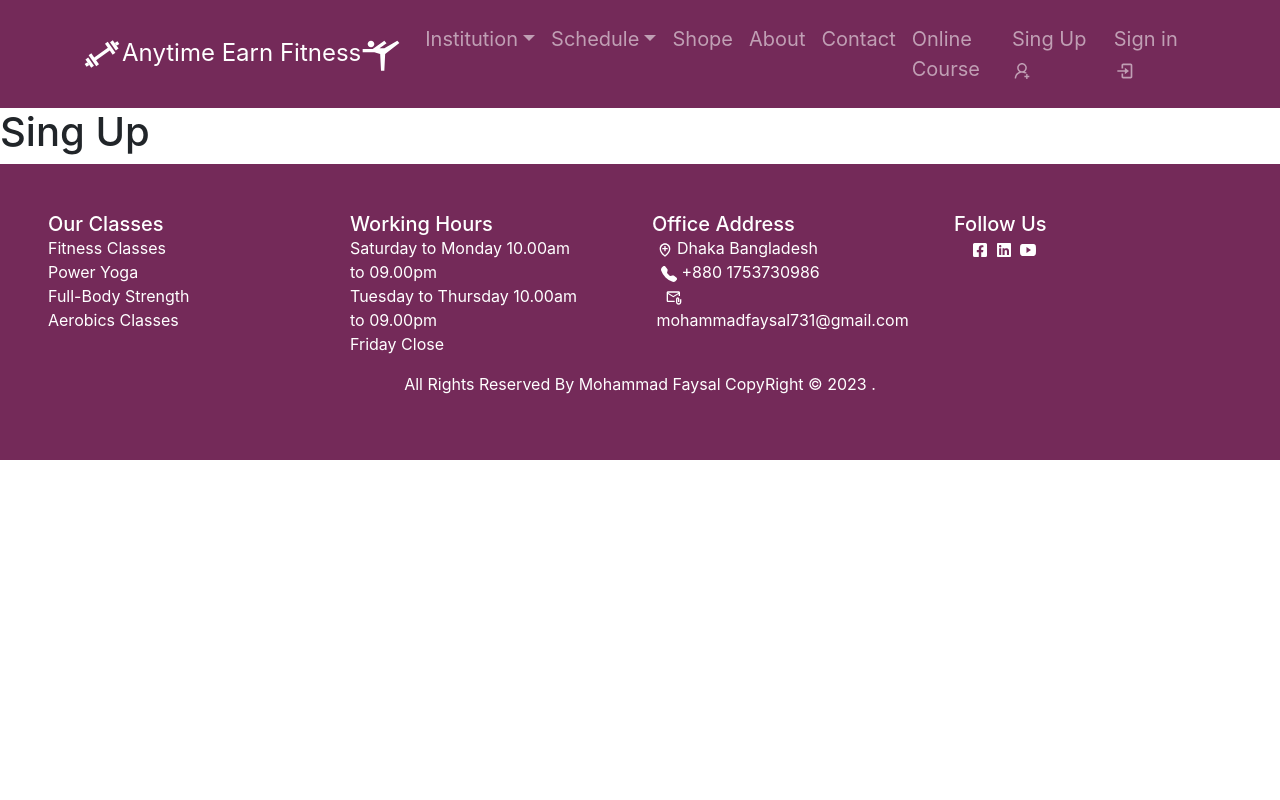
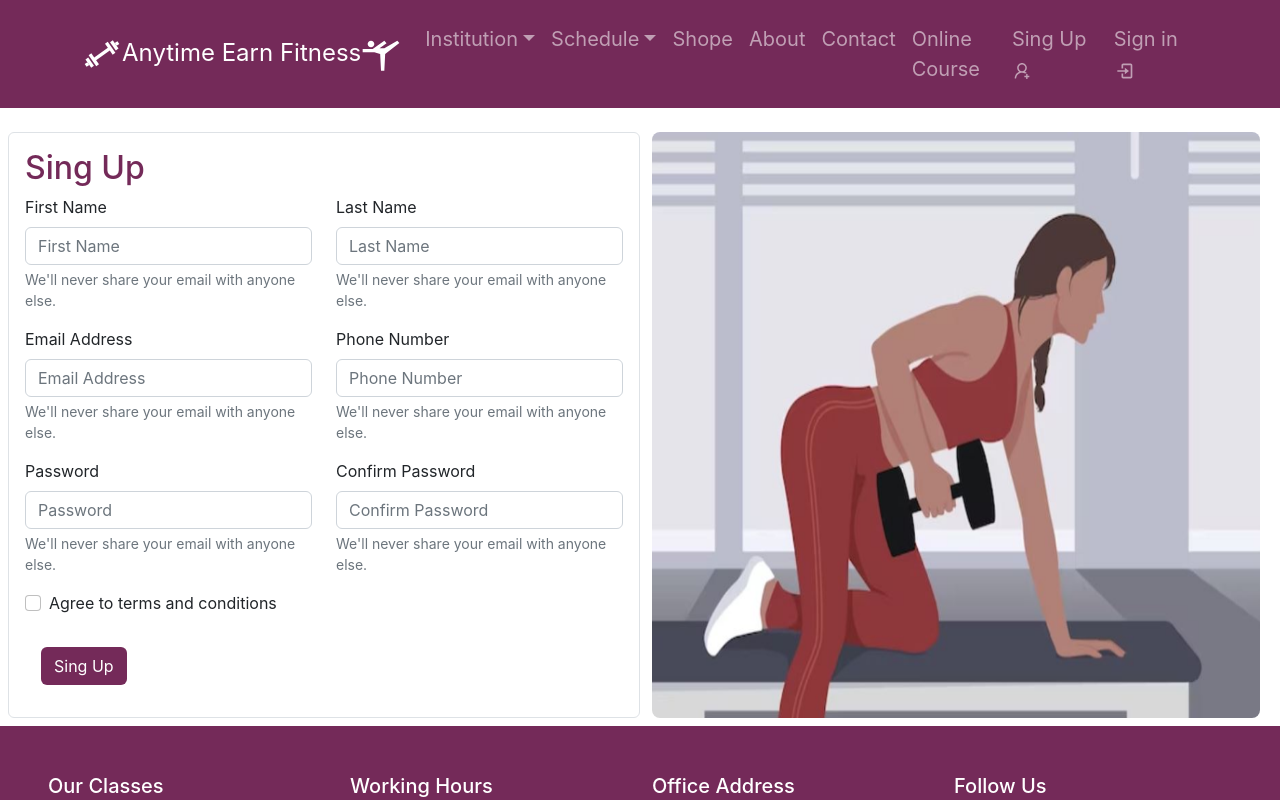
Before and after one commit to MohammadFaysal731/MohammadFaysal731-anytime-earn-fitness-client, a React (Create React App) app: page /sing-up in a window 1280 px wide. Shown: the top 800 px of the page. Built offline with nearby package versions, Linux system fonts and the light colour scheme.

Commit message:
desing signin and singup page

```diff
--- a/src/pages/Home/OnlineShop/OnlineShop.js
+++ b/src/pages/Home/OnlineShop/OnlineShop.js
@@ -1,5 +1,5 @@
 import React from "react";
-import { Button, Card, Col, Row } from "react-bootstrap";
+import { Card, Col, Row } from "react-bootstrap";
 import { BsStarFill, BsStarHalf } from "react-icons/bs";
 import { HiOutlineDotsCircleHorizontal } from "react-icons/hi";
 import Product1 from "../../../assets/images/online-shop/electric-Treadmill-DK-12ADP2.JPG";
@@ -45,12 +45,12 @@ const OnlineShop = () => {
                     <BsStarHalf className="mx-1" />
                   </Card.Text>
                   <div className="d-flex justify-content-between align-items-center">
-                    <Button
-                      className="text-uppercase "
+                    <button
+                      className="text-uppercase btn text-white"
                       style={{ background: "#742A59" }}
                     >
                       Add To Cart
-                    </Button>
+                    </button>
                     <HiOutlineDotsCircleHorizontal
                       className="fs-3"
                       style={{ color: "#742A59" }}
--- a/src/pages/Home/Services/Services.js
+++ b/src/pages/Home/Services/Services.js
@@ -1,5 +1,5 @@
 import React from "react";
-import { Button, Card, Col, Row } from "react-bootstrap";
+import { Card, Col, Row } from "react-bootstrap";
 import { TiTickOutline } from "react-icons/ti";
 import { Link } from "react-router-dom";
 import { servicesData } from "./ServicesData";
@@ -48,12 +48,12 @@ const Services = () => {
                     <h4 style={{ color: "#9F2FF0" }}>$ {price}</h4>
                   </div>
                   <Link to="/about">
-                    <Button
-                      className="w-100 mt-2"
+                    <button
+                      className="w-100 mt-2 btn text-white"
                       style={{ background: "#742A59" }}
                     >
                       Book Now
-                    </Button>
+                    </button>
                   </Link>
                 </Card.Body>
               </Card>
--- a/src/pages/SignIn.js
+++ b/src/pages/SignIn.js
@@ -1,9 +1,91 @@
-import React from 'react';
-
+import React from "react";
+import SingInImages from "../assets/images/others/sign-in.png";
 const SignIn = () => {
+  const handleSubmit = (e) => {
+    e.preventDefault();
+    const emailAddress = e.target.emailAddress.value;
+    const password = e.target.password.value;
+    const confirmPassword = e.target.confirmPassword.value;
+    const fromData = {
+      emailAddress,
+      password,
+      confirmPassword,
+    };
+    console.log(fromData);
+  };
   return (
     <>
-     <h1>sing In</h1>
+      <div className="row m-2">
+        <div className="col-12 col-md-6 mt-3 border rounded p-3">
+          <form onSubmit={handleSubmit}>
+            <h2 style={{ color: "#742A59" }}>Sing In</h2>
+            <div className="row">
+              {/* Email Address */}
+              <div class="mb-3 col-12">
+                <label for="emailAddress" class="form-label">
+                  Email Address
+                </label>
+                <input
+                  type="email"
+                  name="emailAddress"
+                  class="form-control"
+                  id="email-address"
+                  placeholder="Email Address"
+                />
+                <div id="email-address" class="form-text">
+                  We'll never share your email with anyone else.
+                </div>
+              </div>
+              {/* Password   */}
+              <div class="mb-3 col-12">
+                <label for="password" class="form-label">
+                  Password
+                </label>
+                <input
+                  type="password"
+                  class="form-control"
+                  name="password"
+                  id="password"
+                  placeholder="Password"
+                />
+                <div id="password" class="form-text">
+                  We'll never share your email with anyone else.
+                </div>
+              </div>
+              {/* Confirm Password   */}
+              <div class="mb-3 col-12">
+                <label for="confirmPassword" class="form-label">
+                  Confirm Password
+                </label>
+                <input
+                  type="password"
+                  name="confirmPassword"
+                  class="form-control"
+                  id="confirm-password"
+                  placeholder="Confirm Password"
+                />
+                <div id="confirmPassword" class="form-text">
+                  We'll never share your email with anyone else.
+                </div>
+              </div>
+            </div>
+            <button
+              type="submit"
+              className="m-3 btn text-white"
+              style={{ backgroundColor: "#742A59" }}
+            >
+              Sing In
+            </button>
+          </form>
+        </div>
+        <div className="col-12 col-md-6 mt-3">
+          <img
+            className="img-fluid w-100 h-100 rounded-3 "
+            src={SingInImages}
+            alt=""
+          />
+        </div>
+      </div>
     </>
   );
 };
--- a/src/pages/SingUp.js
+++ b/src/pages/SingUp.js
@@ -1,9 +1,160 @@
-import React from 'react';
+import React, { useState } from "react";
+import SingUpImages from "../assets/images/others/sing-up.png";
+const SingUp = () => {
+  const [agree, setAgree] = useState(false);
 
-const SingUp = () => {
+  const handleSubmit = (e) => {
+    e.preventDefault();
+    const firstName = e.target.firstName.value;
+    const lastName = e.target.lastName.value;
+    const emailAddress = e.target.emailAddress.value;
+    const phoneNumber = e.target.phoneNumber.value;
+    const password = e.target.password.value;
+    const confirmPassword = e.target.confirmPassword.value;
+    const fromData ={
+      firstName,
+      lastName,
+      emailAddress,
+      phoneNumber,
+      password,
+      confirmPassword,
+
+    }
+    console.log(fromData);
+  };
   return (
     <>
-      <h1>Sing Up</h1>
+      <div className="row m-2">
+        <div className="col-12 col-md-6 mt-3 border rounded p-3">
+          <form onSubmit={handleSubmit}>
+            <h2 style={{ color: "#742A59" }}>Sing Up</h2>
+            <div className="row">
+              {/* First Name  */}
+              <div class="mb-3 col-6">
+                <label for="firstName" class="form-label">
+                  First Name
+                </label>
+                <input
+                  type="text"
+                  name="firstName"
+                  class="form-control"
+                  id="first-name"
+                  placeholder="First Name"
+                />
+                <div id="first-name" class="form-text">
+                  We'll never share your email with anyone else.
+                </div>
+              </div>
+              {/* Last Name  */}
+              <div class="mb-3 col-6">
+                <label for="lastName" class="form-label">
+                  Last Name
+                </label>
+                <input
+                  type="text"
+                  name="lastName"
+                  class="form-control"
+                  id="last-name"
+                  placeholder="Last Name"
+                />
+                <div id="last-name" class="form-text">
+                  We'll never share your email with anyone else.
+                </div>
+              </div>
+              {/* Email Address */}
+              <div class="mb-3 col-6">
+                <label for="emailAddress" class="form-label">
+                  Email Address
+                </label>
+                <input
+                  type="email"
+                  name="emailAddress"
+                  class="form-control"
+                  id="email-address"
+                  placeholder="Email Address"
+                />
+                <div id="email-address" class="form-text">
+                  We'll never share your email with anyone else.
+                </div>
+              </div>
+              {/* Phone Number   */}
+              <div class="mb-3 col-6">
+                <label for="phoneNumber" class="form-label">
+                  Phone Number
+                </label>
+                <input
+                  type="number"
+                  name="phoneNumber"
+                  class="form-control"
+                  id="phone-number"
+                  placeholder="Phone Number"
+                />
+                <div id="phone-number" class="form-text">
+                  We'll never share your email with anyone else.
+                </div>
+              </div>
+              {/* Password   */}
+              <div class="mb-3 col-6">
+                <label for="password" class="form-label">
+                  Password
+                </label>
+                <input
+                  type="password"
+                  class="form-control"
+                  name="password"
+                  id="password"
+                  placeholder="Password"
+                />
+                <div id="password" class="form-text">
+                  We'll never share your email with anyone else.
+                </div>
+              </div>
+              {/* Confirm Password   */}
+              <div class="mb-3 col-6">
+                <label for="confirmPassword" class="form-label">
+                  Confirm Password
+                </label>
+                <input
+                  type="password"
+                  name="confirmPassword"
+                  class="form-control"
+                  id="confirm-password"
+                  placeholder="Confirm Password"
+                />
+                <div id="confirmPassword" class="form-text">
+                  We'll never share your email with anyone else.
+                </div>
+              </div>
+            </div>
+            {/* Check  */}
+            <div class="mb-3 form-check">
+              <input
+                type="checkbox"
+                class="form-check-input"
+                id="exampleCheck1"
+                name="check"
+              />
+              <label class="form-check-label" for="exampleCheck1">
+                Agree to terms and conditions
+              </label>
+            </div>
+            <button
+              type="submit"
+              className="m-3 btn text-white"
+              style={{ backgroundColor: "#742A59" }}
+            >
+              Sing Up
+            </button>
+          </form>
+        </div>
+        <div className="col-12 col-md-6 mt-3">
+          <img
+            className="img-fluid w-100 h-100 rounded-3 "
+            src={SingUpImages}
+            alt=""
+          />
+        </div>
+      </div>
     </>
   );
 };
--- a/src/routes/publicRoutes.js
+++ b/src/routes/publicRoutes.js
@@ -5,7 +5,7 @@ import Services from "../pages/Home/Services/Services";
 import Testimonials from "../pages/Institution/Testimonials/Testimonials";
 import Trainers from "../pages/Institution/Trainers/Trainers";
 import NotFound from "../pages/NotFound";
-import OnlineCourse from "../pages/OnlineCourse";
+import OnlineCourse from "../pages/Home/OnlineCourse";
 import Routines from "../pages/Schedule/Routines";
 import ScheduleByClasses from "../pages/Schedule/ScheduleByClasses";
 import ScheduleByDay from "../pages/Schedule/ScheduleByDay";
```
Also changed, not shown: src/pages/Home/OnlineCourse.js (renamed from src/pages/OnlineCourse.js).
